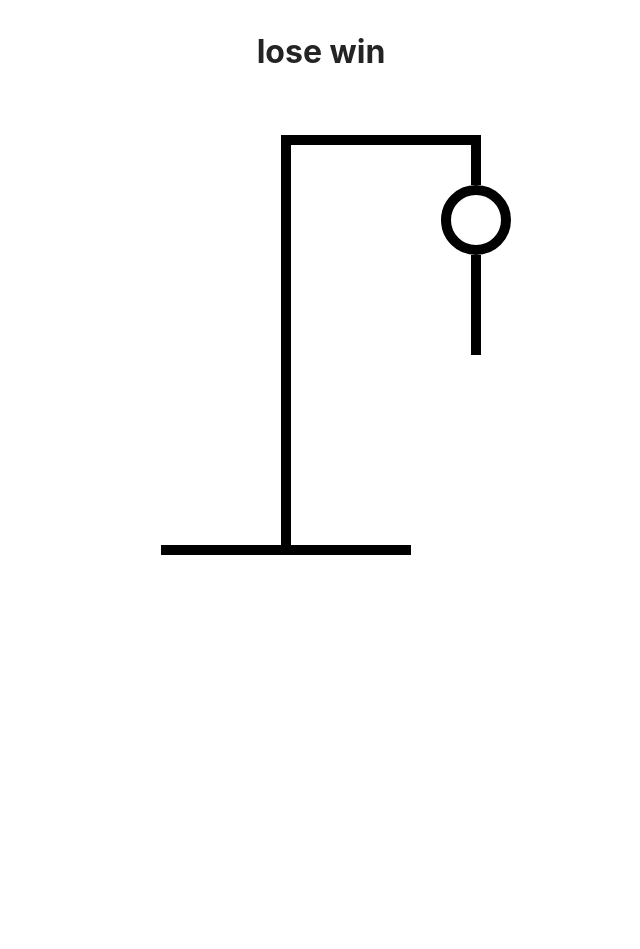
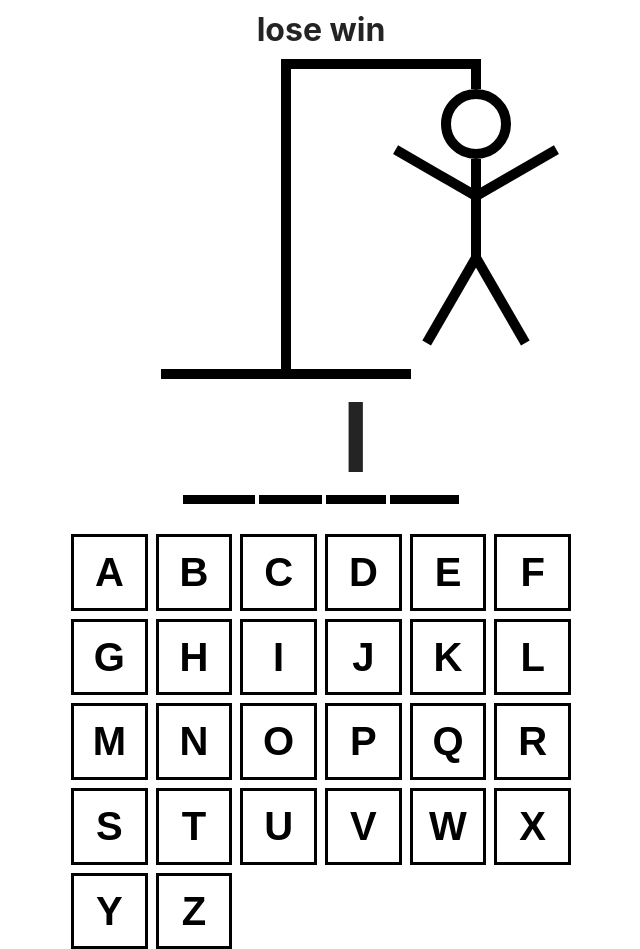
Before and after one commit to arikxl/hangma, a React (Vite) app: page / in a window 1280 px wide. Shown: the whole page, without its empty margins (319-959 px from the left). Before the commit the page ends 800 px from the top, so only its background shows below. Built offline with nearby package versions, Linux system fonts and the light colour scheme.

Commit message:
design fix

```diff
--- a/index.html
+++ b/index.html
@@ -4,7 +4,7 @@
     <meta charset="UTF-8" />
     <link rel="icon" type="image/svg+xml" href="/vite.svg" />
     <meta name="viewport" content="width=device-width, initial-scale=1.0" />
-    <title>Vite + React + TS</title>
+    <title>HANGMAN TS</title>
   </head>
   <body>
     <div id="root"></div>
--- a/src/App.tsx
+++ b/src/App.tsx
@@ -16,8 +16,10 @@ function App() {
     <main className="App">
       <h3>lose win</h3>
       <Drawing />
-      {/* <Word /> */}
-      {/* <Keyboard /> */}
+      <Word />
+      <div style={{ alignSelf: 'stretch' }}>
+        <Keyboard />
+      </div>
     </main>
   )
 }
--- a/src/components/Drawing.tsx
+++ b/src/components/Drawing.tsx
@@ -6,7 +6,7 @@ const HEAD = (
         borderRadius: '100%',
         border: '10px black solid',
         position: 'absolute',
-        top: '50px',
+        top: '30px',
         right: '-30px',
     }} />
 );
@@ -15,21 +15,77 @@ const BODY = (
     <div style={{
         width: '10px',
         height: '100px',
-        background:'black',
+        background: 'black',
         position: 'absolute',
-        top: '120px',
-        right:0,
+        top: '100px',
+        right: 0,
     }} />
-)
+);
+
+const RIGHT_ARM = (
+    <div style={{
+        width: '90px',
+        height: '10px',
+        background: 'black',
+        position: 'absolute',
+        top: '130px',
+        right: '-90px',
+        rotate: '-30deg',
+        transformOrigin: 'left bottom'
+    }} />
+);
+
+const LEFT_ARM = (
+    <div style={{
+        width: '90px',
+        height: '10px',
+        background: 'black',
+        position: 'absolute',
+        top: '130px',
+        right: '10px',
+        rotate: '30deg',
+        transformOrigin: 'right bottom'
+    }} />
+);
+
+const RIGHT_LEG = (
+    <div style={{
+        width: '100px',
+        height: '10px',
+        background: 'black',
+        position: 'absolute',
+        top: '190px',
+        right: '-90px',
+        rotate: '60deg',
+        transformOrigin: 'left bottom'
+    }} />
+);
+
+const LEFT_LEG = (
+    <div style={{
+        width: '100px',
+        height: '10px',
+        background: 'black',
+        position: 'absolute',
+        top: '190px',
+        right: 0,
+        rotate: '-60deg',
+        transformOrigin: 'right bottom'
+    }} />
+);
 
 export function Drawing() {
     return <section style={{ position: 'relative' }}>
         {HEAD}
         {BODY}
+        {RIGHT_ARM}
+        {LEFT_ARM}
+        {RIGHT_LEG}
+        {LEFT_LEG}
 
-        <div style={{height: '50px', width: '10px', background: 'black', position: 'absolute', top: 0, right: 0}} />
+        <div style={{height: '30px', width: '10px', background: 'black', position: 'absolute', top: 0, right: 0}} />
         <div style={{height: '10px', width: '200px', background: 'black', marginLeft: '120px'}} />
-        <div style={{height: '400px', width: '10px', background: 'black', marginLeft: '120px'}} />
+        <div style={{height: '300px', width: '10px', background: 'black', marginLeft: '120px'}} />
         <div style={{height:'10px', width: '250px', background: 'black'}}/>
     </section>
 }
--- a/src/components/Keyboard.tsx
+++ b/src/components/Keyboard.tsx
@@ -1,3 +1,23 @@
+import styles from '../styles/Keyboard.module.css';
+
+const KEYS = ['a', 'b', 'c', 'd', 'e', 'f', 'g',
+    'h', 'i', 'j', 'k', 'l', 'm', 'n', 'o', 'p', 'q',
+    'r', 's', 't', 'u', 'v', 'w', 'x', 'y', 'z'
+]
+
 export function Keyboard() {
-
+    return <section style={{
+        display: 'grid',
+        gridTemplateColumns: 'repeat(auto-fit, minmax(75px, 1fr))',
+        gap: '0.5rem'
+    }}>
+        {KEYS.map(key => {
+            return (
+                <button key={key}
+                className={`${styles.btn}`}>
+                    {key}
+                </button>
+            )
+        })}
+    </section>
 }
--- a/src/components/Word.tsx
+++ b/src/components/Word.tsx
@@ -1,3 +1,22 @@
 export function Word() {
 
+    const word = 'arik';
+    const guessedLetters = ["i",];
+
+    return <section style={{
+        display: 'flex', gap: '0.25rem', fontSize: '6rem',
+        fontWeight: 'bold', textTransform: 'uppercase', marginBottom: '30px'
+    }}
+    >
+        {word.split("").map((letter, index) => (
+            <span style={{ borderBottom: '.1em solid black' , minWidth: '60px', textAlign: 'center' }} key={index}>
+                <span style={{
+                    visibility: guessedLetters.includes(letter) ? 'visible' : 'hidden'
+                }}>
+                    {letter}
+                </span>
+
+            </span>
+        ))}
+    </section>
 }
--- a/src/main.tsx
+++ b/src/main.tsx
@@ -1,7 +1,7 @@
 import React from 'react'
 import ReactDOM from 'react-dom/client'
 import App from './App'
-import './index.css'
+import './styles/index.css'
 
 ReactDOM.createRoot(document.getElementById('root') as HTMLElement).render(
   // <React.StrictMode>
--- /dev/null
+++ b/src/styles/Keyboard.module.css
@@ -0,0 +1,25 @@
+.btn{
+  width: 100%;
+  background: none;
+  aspect-ratio: 1/1;
+  border: 3px solid black;
+  font-size: 2.5rem;
+  text-transform: uppercase;
+  padding: 0.5rem;
+  font-weight: bold;
+  cursor: pointer;
+  color: black;
+}
+
+.btn:active{
+    background-color: hsl(200, 100%, 50%);
+    color: white;
+}
+
+.btn:disabled{
+  opacity: 0.3;
+}
+
+.btn:hover:not(:disabled), .btn:focus {
+   background-color: hsl(200, 100%, 75%);
+}
--- a/src/index.css
+++ b/src/styles/index.css
@@ -13,7 +13,7 @@ main{
   display: flex;
   flex-direction: column;
   max-width: 500px;
-  gap: 2rem;
+  /* gap: 2rem; */
   margin: 0 auto;
   align-items: center;
 }
@@ -21,5 +21,5 @@ main{
 h3{
   text-align: center;
   font-size: 2rem;
-
+  margin: 10px;
 }
```
